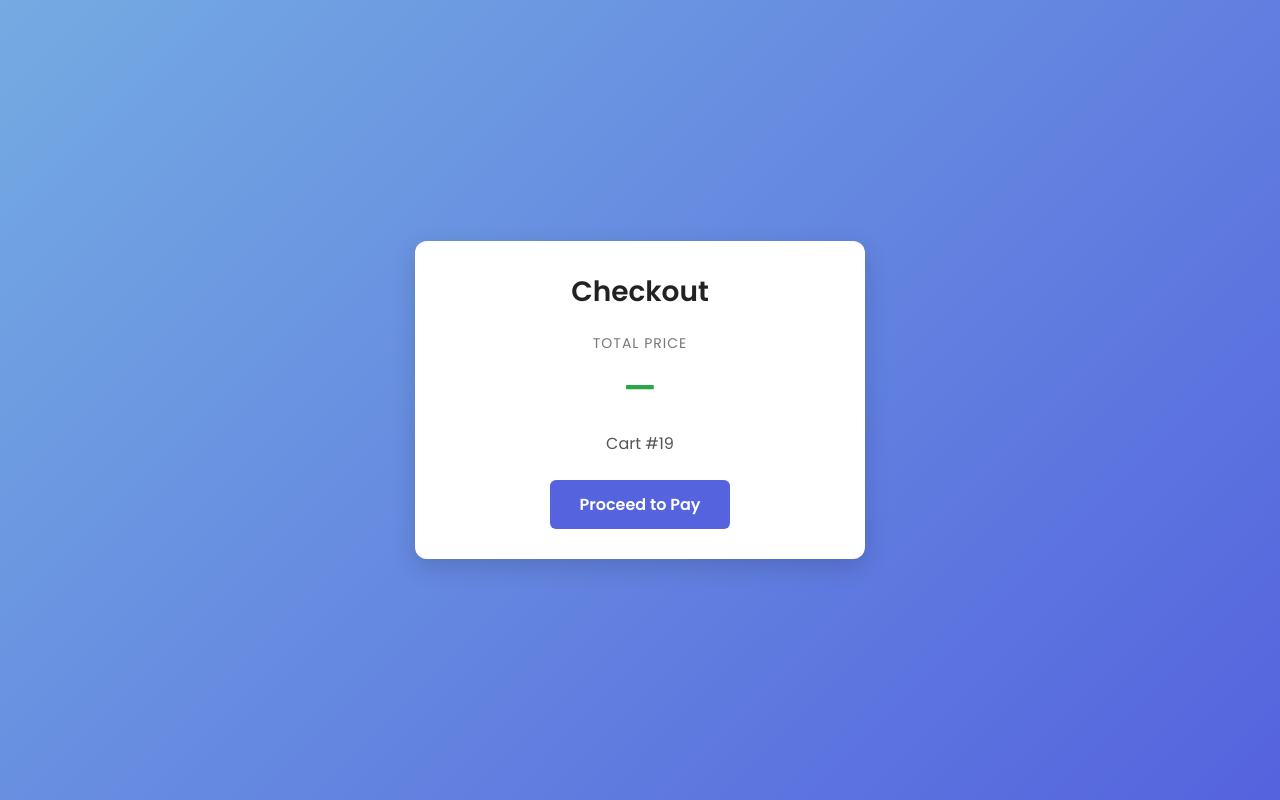
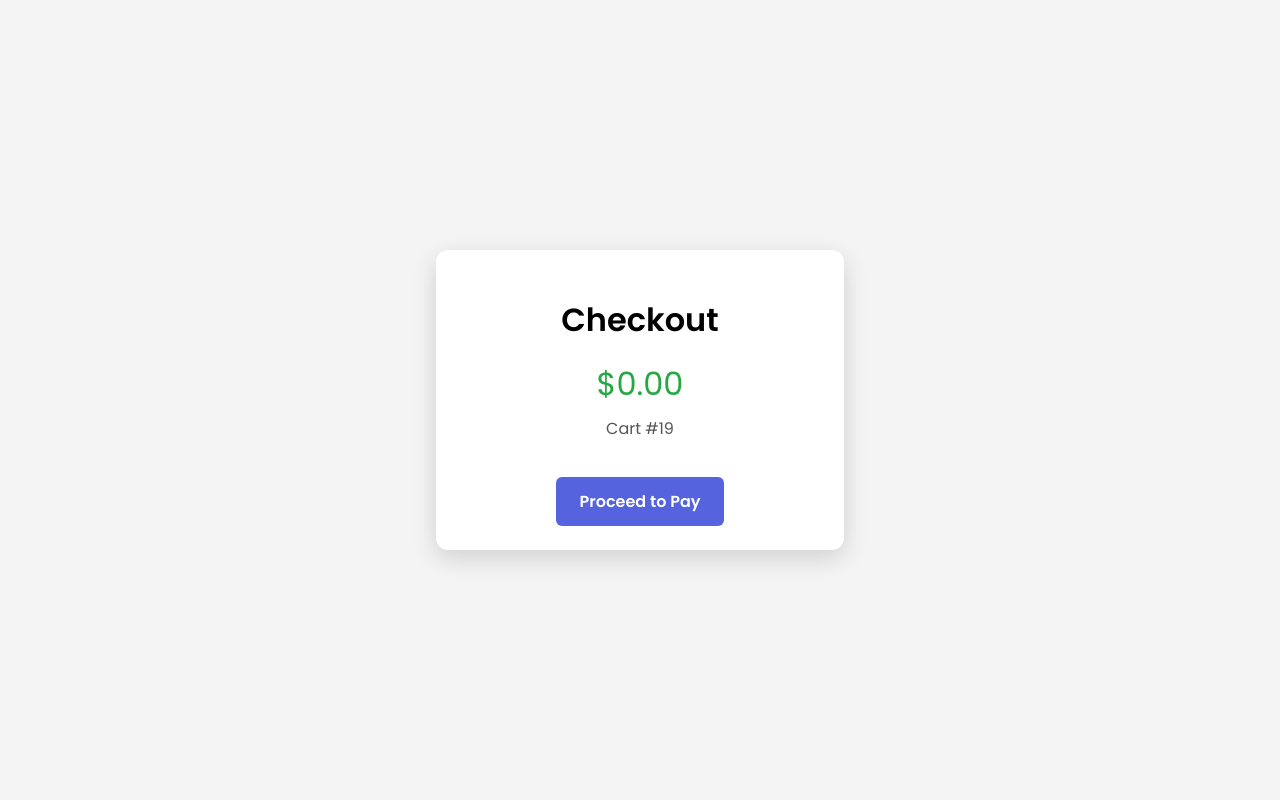
Before and after one commit to Abdullah-laith/Easy-shopping, a plain HTML site: page index.html in a window 1280 px wide. Drawn offline with Linux system fonts and the light colour scheme.

Commit message:
Update index.html

```diff
--- a/index.html
+++ b/index.html
@@ -1,146 +1,61 @@
 <!DOCTYPE html>
 <html lang="en">
 <head>
-  <meta charset="UTF-8">
-  <meta name="viewport" content="width=device-width, initial-scale=1">
+  <meta charset="UTF-8" />
+  <meta name="viewport" content="width=device-width, initial-scale=1" />
   <title>Smart Cart Checkout</title>
-
-  <!-- Google Font -->
-  <link href="https://fonts.googleapis.com/css2?family=Poppins:wght@400;600&display=swap" rel="stylesheet">
-
+  <link href="https://fonts.googleapis.com/css2?family=Poppins:wght@400;600&display=swap" rel="stylesheet" />
   <style>
-    * {
-      box-sizing: border-box;
-      margin: 0;
-      padding: 0;
-    }
-    body {
-      font-family: 'Poppins', sans-serif;
-      background: linear-gradient(135deg, #74ABE2 0%, #5563DE 100%);
-      color: #333;
-      display: flex;
-      align-items: center;
-      justify-content: center;
-      min-height: 100vh;
-      padding: 20px;
-    }
-    .card {
-      background: #fff;
-      max-width: 450px;
-      width: 100%;
-      border-radius: 12px;
-      box-shadow: 0 8px 24px rgba(0,0,0,0.15);
-      padding: 30px;
-      text-align: center;
-    }
-    .card h1 {
-      font-size: 28px;
-      margin-bottom: 20px;
-      color: #222;
-    }
-    .price-label {
-      font-size: 14px;
-      text-transform: uppercase;
-      letter-spacing: 1px;
-      color: #777;
-      margin-bottom: 6px;
-    }
-    .price {
-      font-size: 36px;
-      font-weight: 600;
-      color: #28a745;
-      margin-bottom: 16px;
-    }
-    .cart-number {
-      font-size: 16px;
-      color: #555;
-      margin-bottom: 24px;
-    }
-    table {
-      width: 100%;
-      border-collapse: collapse;
-      margin-bottom: 24px;
-    }
-    th, td {
-      padding: 10px 12px;
-      border-bottom: 1px solid #eee;
-      font-size: 14px;
-    }
-    th {
-      background: #f7f7f7;
-      text-align: left;
-      font-weight: 600;
-    }
-    tbody tr:nth-child(even) {
-      background: #fafafa;
-    }
-    .btn-pay {
-      display: inline-block;
-      background: #5563DE;
-      color: #fff;
-      text-decoration: none;
-      padding: 12px 30px;
-      border-radius: 6px;
-      font-weight: 600;
-      transition: background 0.3s ease;
-    }
-    .btn-pay:hover {
-      background: #4353B8;
-    }
+    body { font-family: 'Poppins', sans-serif; background: #f4f4f4; display: flex; align-items: center; justify-content: center; height: 100vh; margin:0; }
+    .card { background: #fff; width: 360px; border-radius: 12px; box-shadow: 0 8px 24px rgba(0,0,0,0.15); padding: 24px; text-align: center; }
+    h1 { margin-bottom: 16px; font-weight:600; }
+    .price { font-size:32px; color:#28a745; margin:8px 0; }
+    .cart-number { margin-bottom:16px; color:#555; }
+    table { width:100%; border-collapse:collapse; margin-top:16px; }
+    th, td { padding:8px; border-bottom:1px solid #eee; text-align:left; font-size:14px; }
+    th { background:#fafafa; font-weight:600; }
+    tbody tr:nth-child(even){ background:#f9f9f9; }
+    .btn-pay { display:inline-block; margin-top:20px; padding:12px 24px; background:#5563DE; color:#fff; border-radius:6px; text-decoration:none; font-weight:600;}
+    .btn-pay:hover { background:#4353B8; }
   </style>
 </head>
 <body>
   <div class="card">
     <h1>Checkout</h1>
-
-    <div class="price-section">
-      <div class="price-label">Total Price</div>
-      <div class="price" id="price">Loading...</div>
-      <div class="cart-number" id="cartNumber">Loading cart number...</div>
-    </div>
-
+    <div class="price" id="price">--</div>
+    <div class="cart-number" id="cartNumber">Cart #--</div>
     <div id="itemsList"></div>
-
-    <a href="#" class="btn-pay" id="payBtn">Proceed to Pay</a>
+    <a href="#" id="payBtn" class="btn-pay">Proceed to Pay</a>
   </div>
 
   <script>
-    // Get URL params
     const params = new URLSearchParams(window.location.search);
-    const amount = params.get('amount');
-    const itemsParam = params.get('items');
+    const amount = params.get('amount') || '0.00';
+    document.getElementById('price').innerText = `$${amount}`;
 
-    // Display price
-    document.getElementById('price').innerText = amount ? `$${amount}` : "—";
-
-    // Random cart number 1–20
-    const cartNum = Math.floor(Math.random() * 20) + 1;
+    const cartNum = Math.floor(Math.random()*20)+1;
     document.getElementById('cartNumber').innerText = `Cart #${cartNum}`;
 
-    // Render items if present
+    // Now itemsParam entries are "Name,Price"
+    const itemsParam = params.get('items');
     if (itemsParam) {
       const rows = itemsParam.split('|').map(str => {
-        const [name, qty, price] = str.split(',');
-        return { name, qty, price };
+        const [name, price] = str.split(',');
+        return { name, price };
       });
       const container = document.getElementById('itemsList');
       let html = `<table>
-        <thead><tr><th>Product</th><th>Qty</th><th>Price</th></tr></thead><tbody>`;
+        <thead><tr><th>Product</th><th>Price</th></tr></thead>
+        <tbody>`;
       rows.forEach(r => {
-        html += `<tr>
-          <td>${r.name}</td>
-          <td>${r.qty}</td>
-          <td>$${r.price}</td>
-        </tr>`;
+        html += `<tr><td>${r.name}</td><td>$${r.price}</td></tr>`;
       });
       html += `</tbody></table>`;
       container.innerHTML = html;
     }
 
-    // Update pay button link to include same params
-    const payBtn = document.getElementById('payBtn');
-    let href = window.location.href;
-    payBtn.href = href;
+    // Preserve params on the Pay button
+    document.getElementById('payBtn').href = window.location.href;
   </script>
 </body>
 </html>
```
